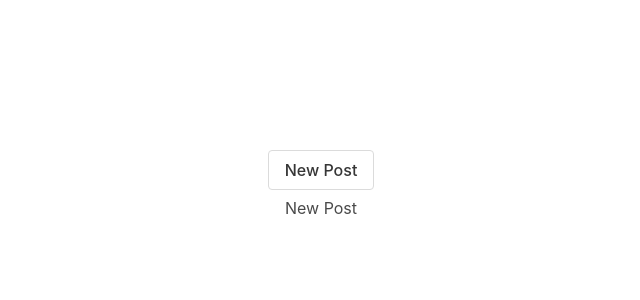
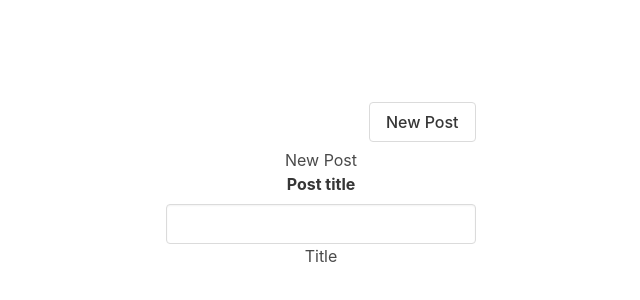
Before and after one commit to Kasperone/blog_app, a Vue app: page /posts/new in a window 1280 px wide. Shown: the part 218-518 px from the top of the page, without its empty margins (319-959 px from the left). Built offline with nearby package versions, Linux system fonts and the light colour scheme.

Commit message:
feat(BA-7): created post-writer component basics (#4)
Co-authored-by: kasperone <kasper.kosecki@antologic.com>

```diff
--- /dev/null
+++ b/src/components/PostWriter.vue
@@ -0,0 +1,22 @@
+<script lang="ts" setup>
+import { ref } from "vue";
+import type { TimelinePost } from "../posts";
+
+const props = defineProps<{
+  post: TimelinePost;
+}>();
+
+const title = ref(props.post.title);
+</script>
+
+<template>
+  <div class="columns">
+    <div class="column">
+      <div class="field">
+        <div class="label">Post title</div>
+        <input type="text" class="input" :v-model="title" />
+        {{ title }}
+      </div>
+    </div>
+  </div>
+</template>
--- a/src/views/NewPost.vue
+++ b/src/views/NewPost.vue
@@ -1 +1,16 @@
-<template>New Post</template>
+<script lang="ts" setup>
+import { DateTime } from "luxon";
+import type { TimelinePost } from "../posts";
+import PostWriter from "../components/PostWriter.vue";
+
+const post: TimelinePost = {
+  id: "-1",
+  title: "Title",
+  created: DateTime.now(),
+};
+</script>
+
+<template>
+  New Post
+  <PostWriter :post="post" />
+</template>
```
